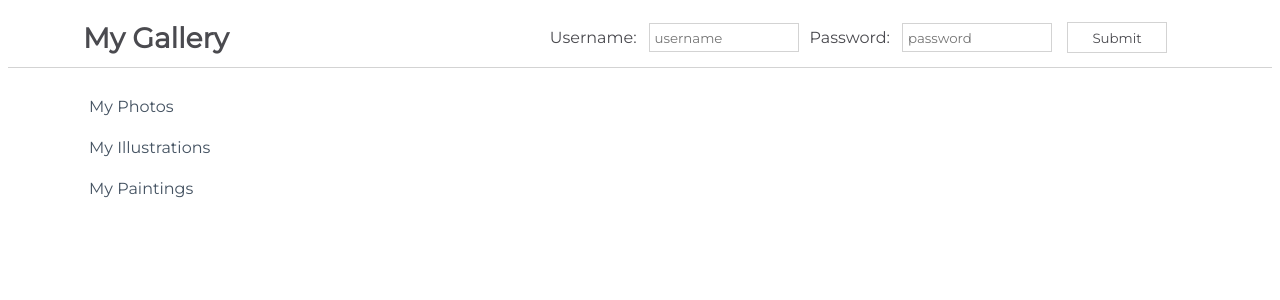
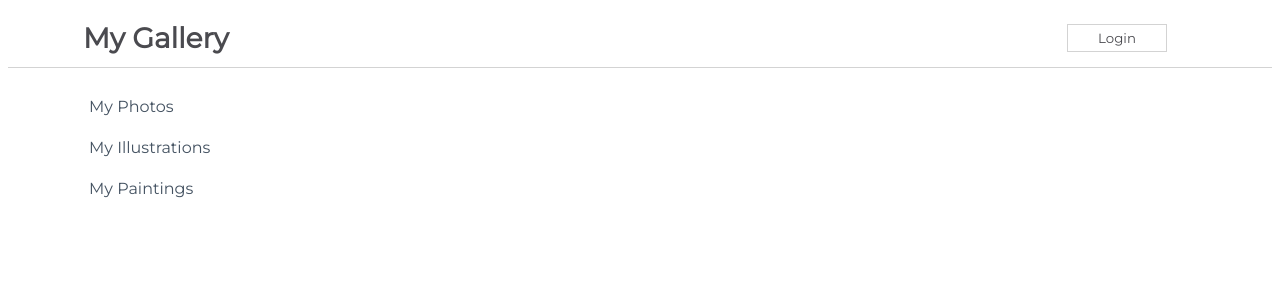
Before and after one commit to Brindusa22/react-challenges, a React (Create React App) app in the folder my-app/: page / in a window 1280 px wide. Shown: the top 300 px of the page. Built offline with nearby package versions, Linux system fonts and the light colour scheme.

Commit message:
Update code

```diff
--- a/my-app/src/components/NavBarChild.js
+++ b/my-app/src/components/NavBarChild.js
@@ -3,18 +3,17 @@ import React from 'react'
 function NavBarChild(props) {
   return (
     <div>
-        {props.isLoggedIn ? (
-            <form>
+        {props.isLoggedIn ?
+        <button onClick={props.handleClick}>Login</button>
+        :
+        <form>
             <label htmlFor = "username">Username:</label>
             <input placeholder="username" id="username"/>
 
             <label htmlFor = "password">Password:</label>
             <input placeholder="password" id="password"/>
             <button  onClick={props.handleClick}>Submit</button>
-        </form>
-        ) : (
-            <button onClick={props.handleClick}>Log in</button>
-        )}
+        </form>}
     </div>
   )
 }
```
